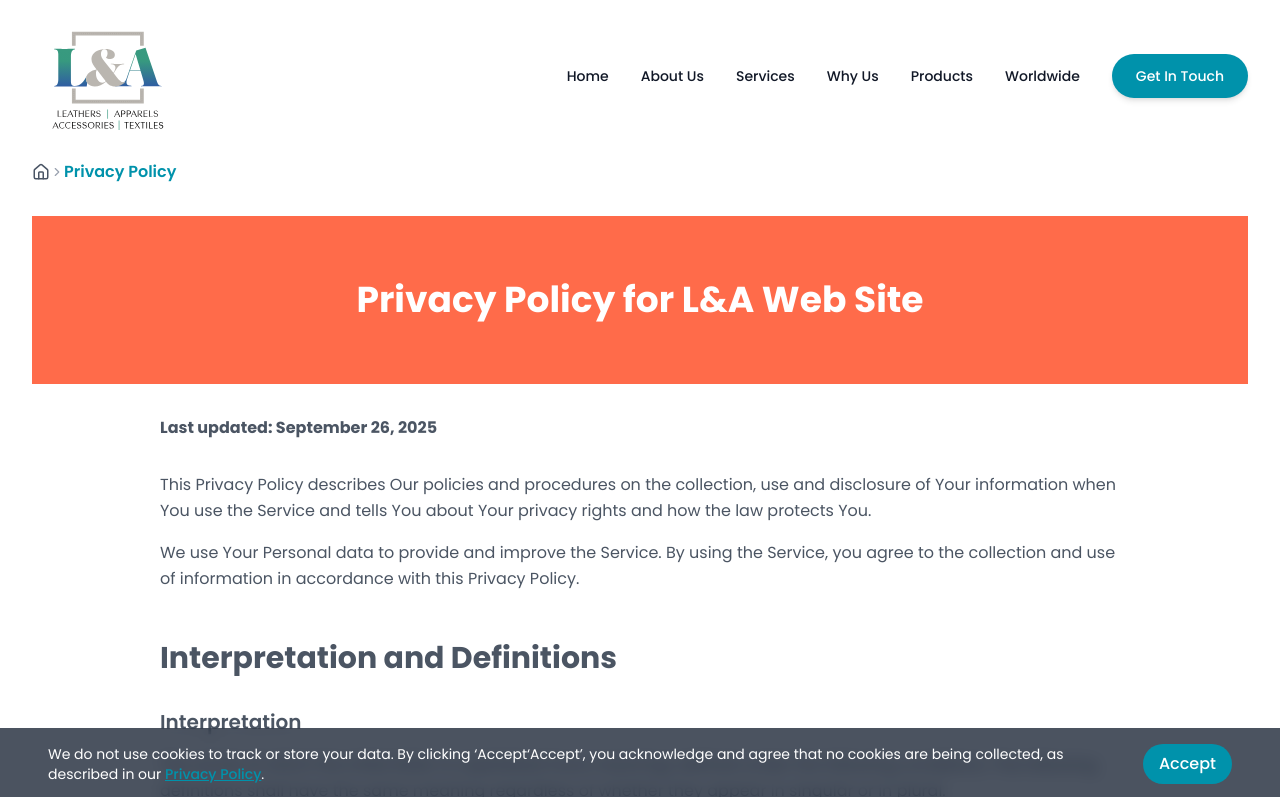
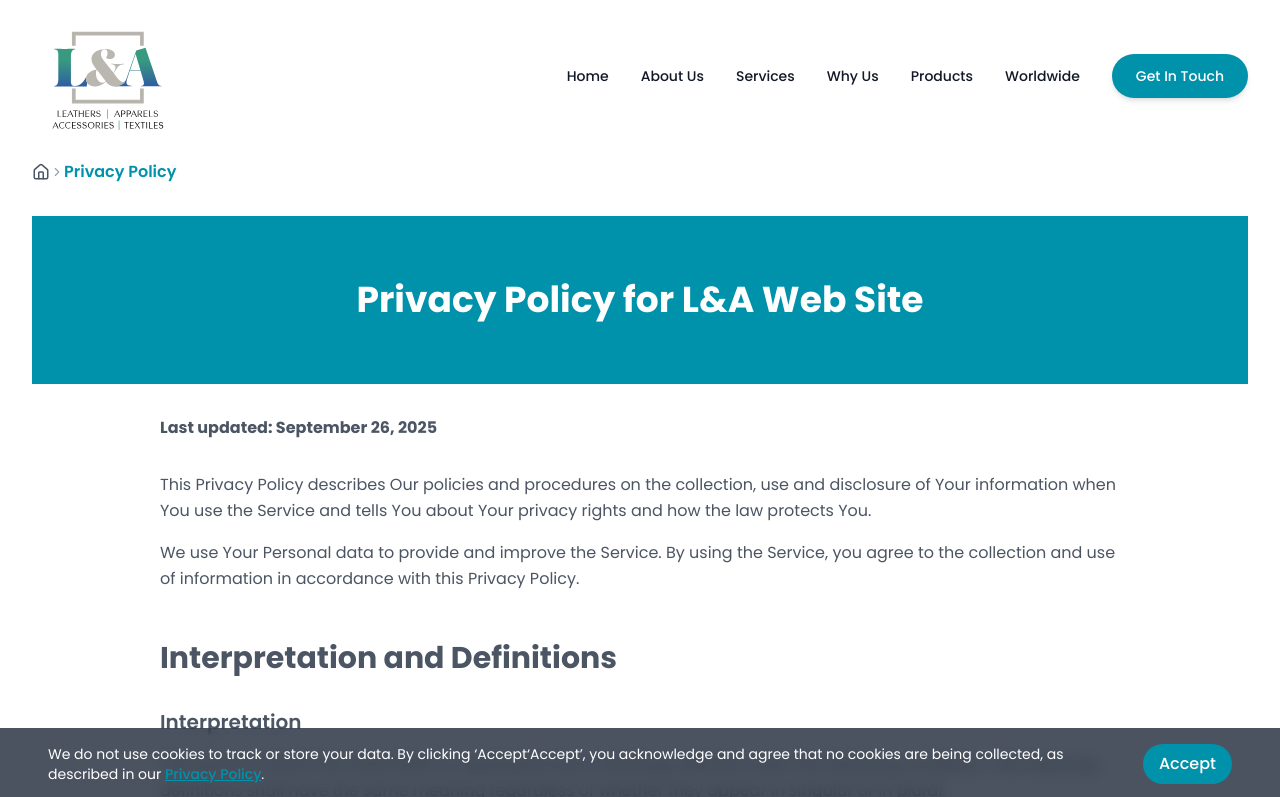
Before and after one commit to suman-bonakurthi/lahkltd, a Next.js app: page /privacy-policy in a window 1280 px wide. Shown: the top 797 px of the page. Built offline with nearby package versions, Linux system fonts and the light colour scheme.

Commit message:
changed privacy policy

```diff
--- a/app/privacy-policy/page.tsx
+++ b/app/privacy-policy/page.tsx
@@ -1,6 +1,5 @@
 // app/privacy/page.tsx  (veya projenin uygun klasörü)
 "use client";
-import React from "react";
 
 const PrivacyPolicy = () => {
   return (
@@ -8,7 +7,7 @@ const PrivacyPolicy = () => {
       {/* Blue Header Box (container-width only, no rounded) */}
       <div>
         <div className="max-w-7xl mx-auto px-4 sm:px-6 lg:px-8">
-          <div className="bg-secondary text-white py-16 text-center">
+          <div className="bg-primary text-white py-16 text-center">
             <h1 className="text-3xl sm:text-4xl font-bold">
               Privacy Policy for L&amp;A Web Site
             </h1>
```
